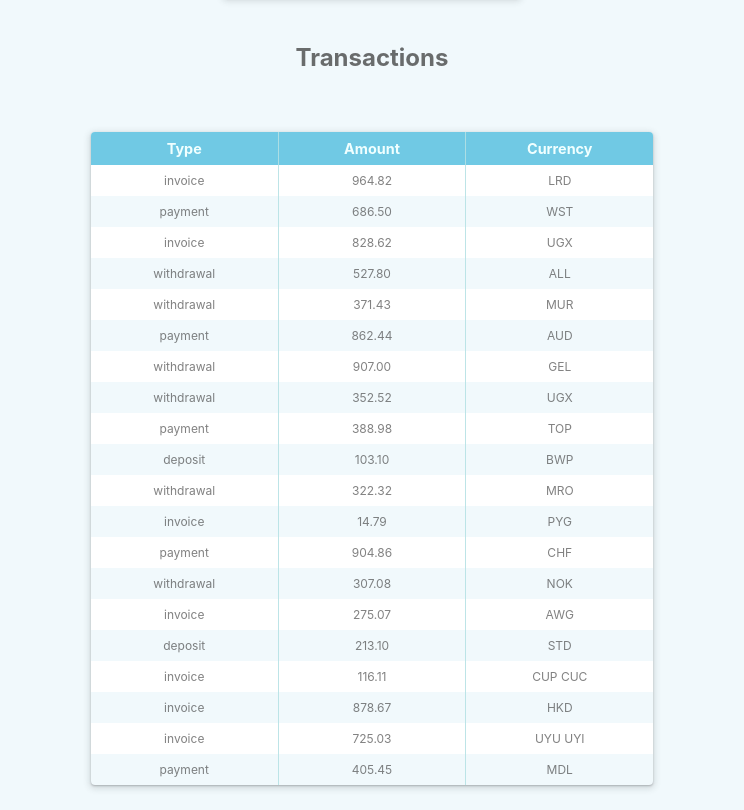
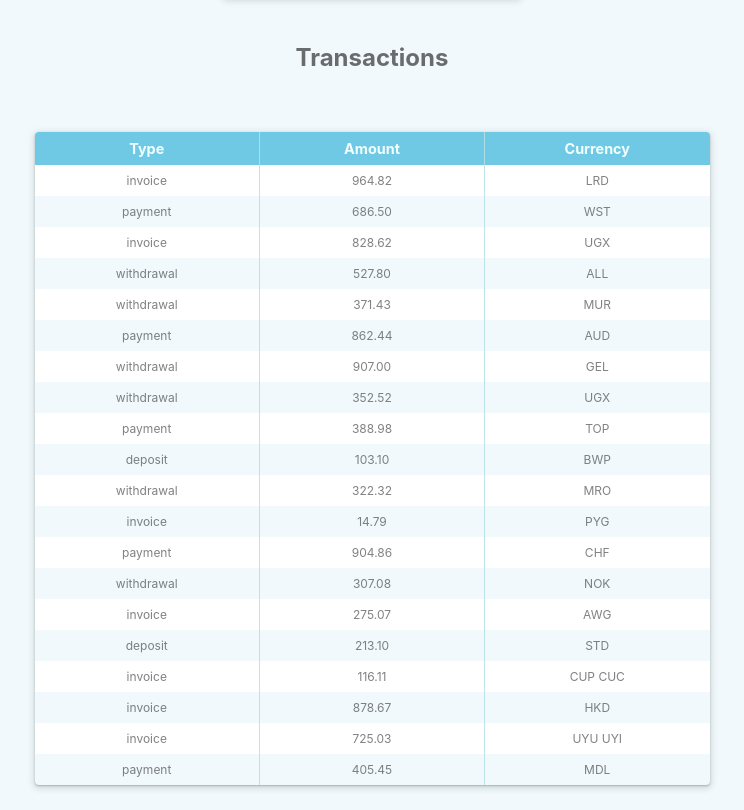
Before and after one commit to nedinix/goit-react-hw-01-components, a React (Create React App) app: page / in a window 1280 px wide. Shown: the part 1320-2130 px from the top of the page, without its empty margins (268-1012 px from the left). Built offline with nearby package versions, Linux system fonts and the light colour scheme.

Commit message:
Update Transaction.module.css

```diff
--- a/src/components/Transactions/Transaction.module.css
+++ b/src/components/Transactions/Transaction.module.css
@@ -1,5 +1,6 @@
 .transaction_history {
-  width: 75%;
+  max-width: 90%;
+  min-width: 250px;
   display: block;
   margin-left: auto;
   margin-right: auto;
@@ -9,19 +10,9 @@
   border-radius: 4px;
   border-collapse: collapse;
 
-  /* opacity: 0.9; */
   box-shadow: rgba(60, 64, 67, 0.3) 0px 1px 2px 0px,
     rgba(60, 64, 67, 0.15) 0px 2px 6px 2px;
-  /* transition: box-shadow 100ms cubic-bezier(0.13, 0.62, 0.66, 0.26),
-    opacity 100ms cubic-bezier(0.13, 0.62, 0.66, 0.26); */
 }
-
-/* .transaction_history:hover,
-.transaction_history:focus {
-  opacity: 1;
-  box-shadow: rgba(0, 0, 0, 0.25) 0px 14px 28px,
-    rgba(0, 0, 0, 0.22) 0px 10px 10px;
-} */
 
 .transaction_history thead,
 .transaction_history tbody {
```
